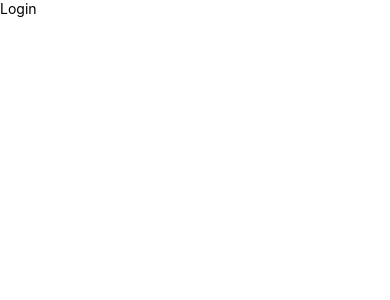
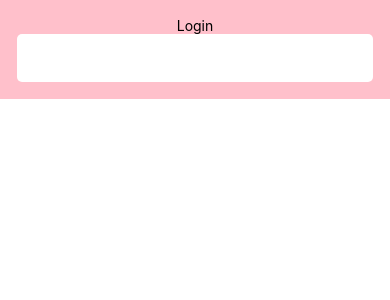
Before and after one commit to bielgennaro/vendas-online-app, a React Native app: screen / in a window 390 px wide. Shown: the top 300 px of the page. Built offline with nearby package versions, Linux system fonts and the light colour scheme.

Commit message:
feat: create shared input

```diff
--- a/src/modules/login/screens/Login.tsx
+++ b/src/modules/login/screens/Login.tsx
@@ -1,9 +1,14 @@
 import { Text, View } from "react-native";
+import Input from "../../../shared/components/input/input";
+import { ContainerLogin } from "../styles/login.style";
 
 const Login = () => {
   return (
     <View>
-      <Text>Login</Text>
+      <ContainerLogin>
+        <Text>Login</Text>
+        <Input/>
+      </ContainerLogin>
     </View>
   )
 }
--- /dev/null
+++ b/src/modules/login/styles/login.style.ts
@@ -0,0 +1,10 @@
+import styled from "styled-components/native";
+
+export const ContainerLogin = styled.View`
+  height: 100%;
+  width: 100%;
+  background-color: pink;
+  justify-content: center;
+  align-items: center;
+  padding: 17px;
+`
--- /dev/null
+++ b/src/shared/components/input/input.style.ts
@@ -0,0 +1,10 @@
+import styled from "styled-components/native";
+
+export const ContainerInput = styled.TextInput`
+  width: 100%;
+  height: 48px;
+  padding: 16px;
+  background-color: white;
+  color: #999;
+  border-radius: 5px;
+`
--- /dev/null
+++ b/src/shared/components/input/input.tsx
@@ -0,0 +1,13 @@
+import { TextInputProps } from 'react-native';
+import { ContainerInput } from './input.style';
+
+
+type InputProps = TextInputProps;
+
+const Input = ({...props}: InputProps) => {
+  return (
+    <ContainerInput {...props}/>
+  )
+}
+
+export default Input;
```
Also changed, not shown: src/Example.tsx (deleted, +0 -25 lines).
